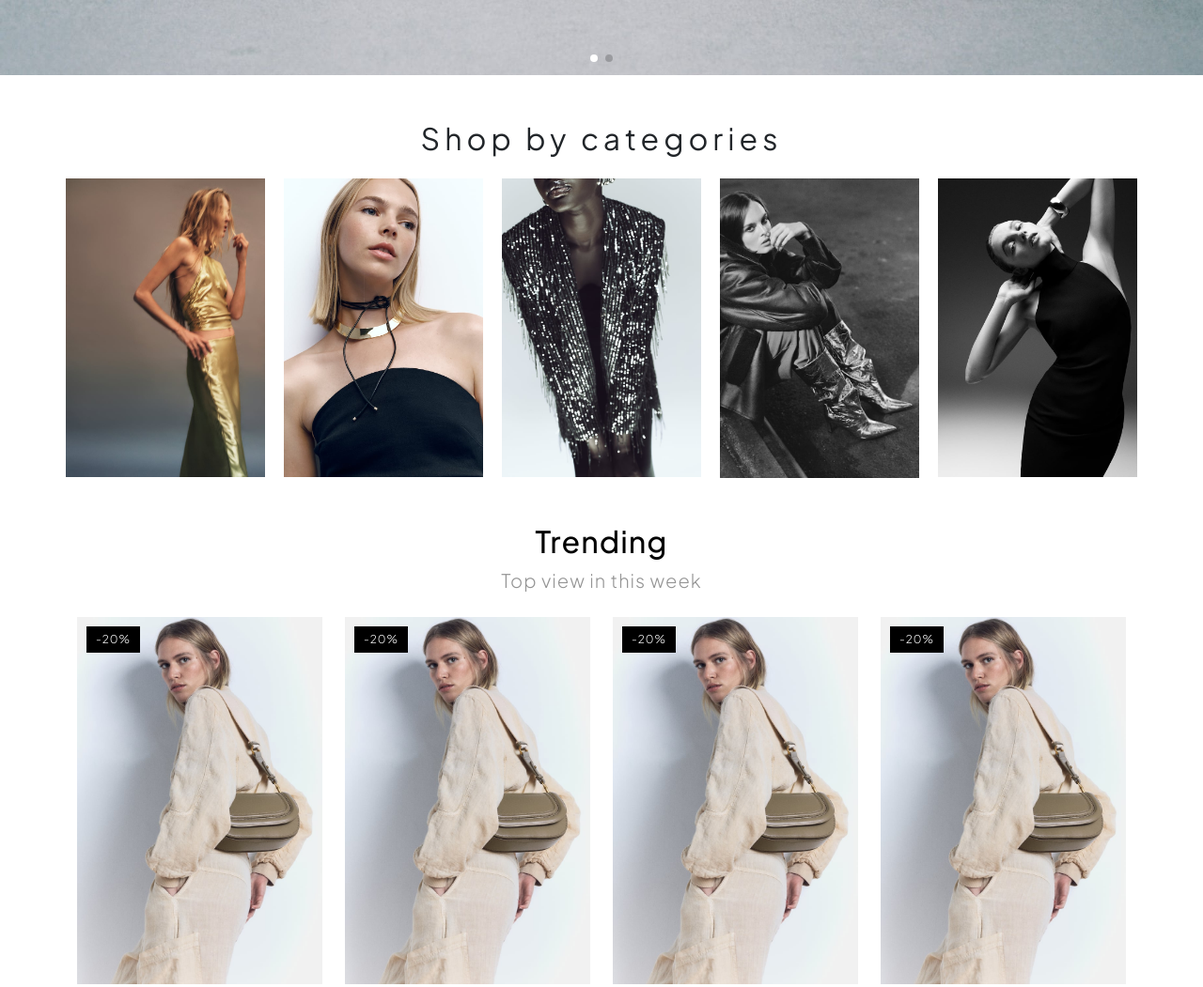
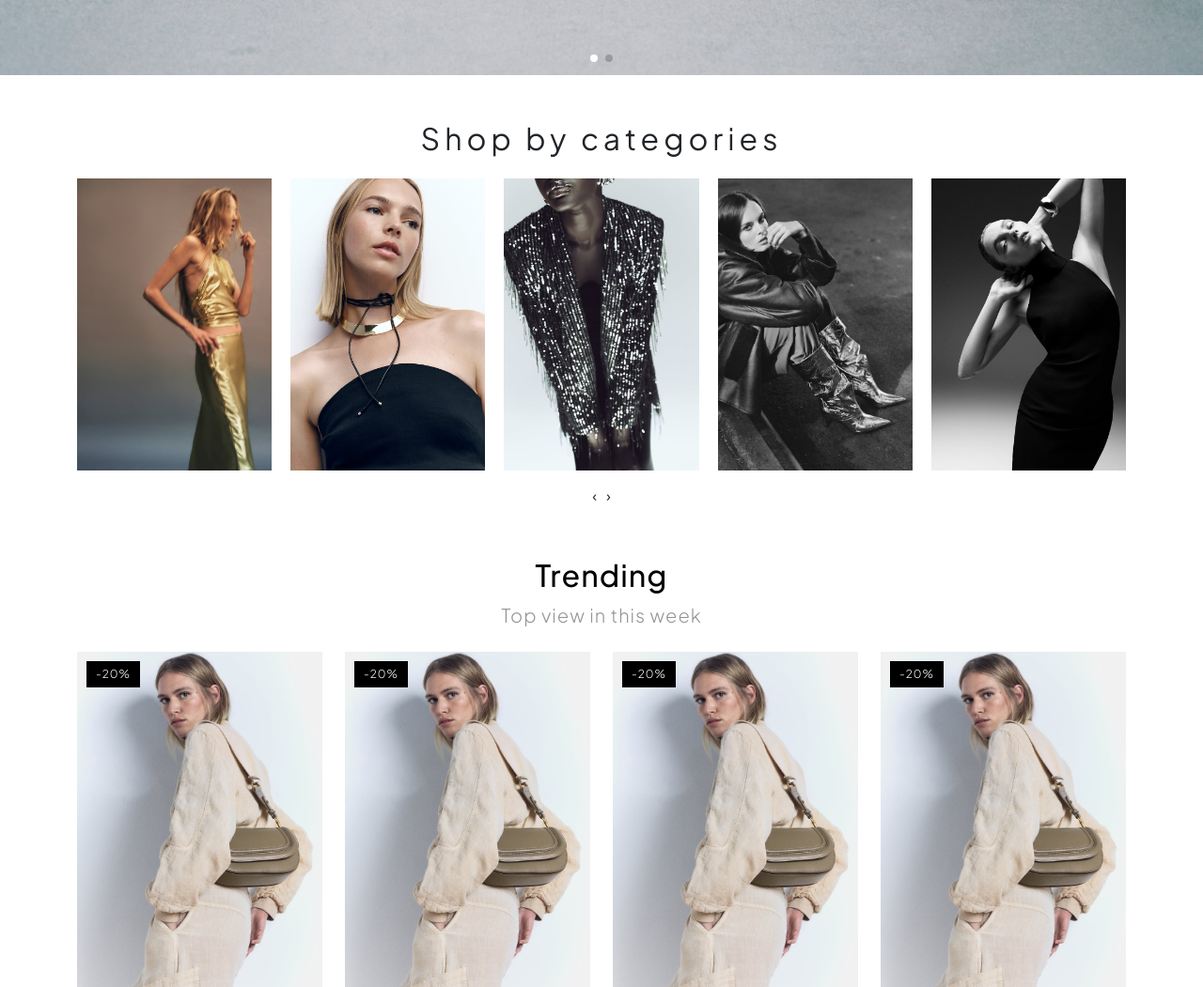
Before and after one commit to erawtfosgirl/ootd-website, a plain HTML site: page index.html in a window 1280 px wide. Shown: the part 720-1771 px from the top of the page at 94% size. Drawn offline with nearby package versions, Linux system fonts and the light colour scheme.

Commit message:
some changes

```diff
--- a/assets/styles/base/_typography.scss
+++ b/assets/styles/base/_typography.scss
@@ -296,6 +296,11 @@ body {
                 font-size: 12px;
             }
         }
+        .product-image {
+            .addtocart {
+                font-size: 12px;
+            }
+        }
     }
     .collection-section {
         h1 {
--- a/assets/styles/components/_category-item.scss
+++ b/assets/styles/components/_category-item.scss
@@ -4,10 +4,6 @@
     position: relative;
     overflow: hidden;
     img {
-        display: block;
-        width: 100%;
-        height: 100%;
-        object-fit: cover;
         transition: 0.3s ease-in-out;
     }
     a {
--- a/assets/styles/components/_product-item.scss
+++ b/assets/styles/components/_product-item.scss
@@ -56,3 +56,13 @@
         }
     }
 }
+@media screen and (max-width: 768px) {
+    .product-item {
+        .wishlist {
+            svg{
+                width: 14px;
+                height: 14px;
+            }
+        }
+    }
+}
--- a/assets/styles/layout/_footer.scss
+++ b/assets/styles/layout/_footer.scss
@@ -14,6 +14,9 @@
         .menu {
             li:not(:last-child) {
                 margin-bottom: 10px;
+            }
+            li a:hover{
+                text-decoration: underline;
             }
         }
 
--- a/index.html
+++ b/index.html
@@ -197,36 +197,36 @@
         </section>
 
         <section class="categories-section mt-5">
-            <div class="container swiper categorySwiper">
+            <div class="container">
                 <h2 class="mb-4 text-center">Shop by categories</h2>
-                <div class="swiper-wrapper">
-                    <div class="category-item swiper-slide">
+                <div class="owl-carousel owl-theme">
+                    <div class="category-item">
                         <a href="#">
-                            <img src="assets/images/categories/1165192303_1_1_1.jpg" alt="Image">
+                            <img class="img-fluid" src="assets/images/categories/1165192303_1_1_1.jpg" alt="Image">
                             <h3>Skirts</h3>
                         </a>
                     </div>
-                    <div class="category-item swiper-slide">
+                    <div class="category-item">
                         <a href="#">
-                            <img src="assets/images/categories/1856349303_1_1_1.jpg" alt="Image">
+                            <img class="img-fluid" src="assets/images/categories/1856349303_1_1_1.jpg" alt="Image">
                             <h3>Accessories</h3>
                         </a>
                     </div>
-                    <div class="category-item swiper-slide">
+                    <div class="category-item">
                         <a href="#">
-                            <img src="assets/images/categories/8917873033_2_1_1.jpg" alt="Image">
+                            <img class="img-fluid" src="assets/images/categories/8917873033_2_1_1.jpg" alt="Image">
                             <h3>Blazer</h3>
                         </a>
                     </div>
-                    <div class="category-item swiper-slide">
+                    <div class="category-item">
                         <a href="#">
-                            <img src="assets/images/categories/3009210303_2_1_1.jpg" alt="Image">
+                            <img class="img-fluid" src="assets/images/categories/3009210303_2_1_1.jpg" alt="Image">
                             <h3>Shoes</h3>
                         </a>
                     </div>
                     <div class="category-item swiper-slide">
                         <a href="#">
-                            <img src="assets/images/categories/8820321800_2_1_1.jpg" alt="Image">
+                            <img class="img-fluid" src="assets/images/categories/8820321800_2_1_1.jpg" alt="Image">
                             <h3>Dress</h3>
                         </a>
                     </div>
@@ -262,7 +262,7 @@
                                 </svg>
                             </button>
                             <span class="discount-box">-20%</span>
-                            <button class="col-6 addtocart">Add to cart</button>
+                            <button class="col-xl-8 col-lg-8 col-md-8 col-8 addtocart">Add to cart</button>
                         </div>
                         <div class="product-details mt-2">
                             <h5 class="product-name"><a href="#">Shoulder bag with flap</a></h5>
@@ -286,7 +286,7 @@
                                 </svg>
                             </button>
                             <span class="discount-box">-20%</span>
-                            <button class="col-6 addtocart">Add to cart</button>
+                            <button class="col-xl-8 col-lg-8 col-md-8 col-8 addtocart">Add to cart</button>
                         </div>
                         <div class="product-details mt-2">
                             <h5 class="product-name"><a href="#">Shoulder bag with flap</a></h5>
@@ -310,7 +310,7 @@
                                 </svg>
                             </button>
                             <span class="discount-box">-20%</span>
-                            <button class="col-6 addtocart">Add to cart</button>
+                            <button class="col-xl-8 col-lg-8 col-md-8 col-8 addtocart">Add to cart</button>
                         </div>
                         <div class="product-details mt-2">
                             <h5 class="product-name"><a href="#">Shoulder bag with flap</a></h5>
@@ -334,7 +334,7 @@
                                 </svg>
                             </button>
                             <span class="discount-box">-20%</span>
-                            <button class="col-6 addtocart">Add to cart</button>
+                            <button class="col-xl-8 col-lg-8 col-md-8 col-8 addtocart">Add to cart</button>
                         </div>
                         <div class="product-details mt-2">
                             <h5 class="product-name"><a href="#">Shoulder bag with flap</a></h5>
@@ -379,13 +379,13 @@
 
         <section class="newsletter-section mt-5">
             <div class="container h-100">
-                <div
+                <form
                     class="d-flex flex-column h-100 justify-content-center align-items-center gap-4 text-center newsletter-content">
                     <h1 class="title">THE MOST OOTD OF THE SEASON IT’S IN OUR NEWSLETTER!</h1>
                     <div class="subtitle">SUBSCRIBE TO OUR NEWSLETTER</div>
                     <input type="email" placeholder="E-mail" required>
                     <button type="button">I'M IN</button>
-                </div>
+            </form>
             </div>
         </section>
     </main>
@@ -476,6 +476,11 @@
     <!-- Swiper JS -->
     <script src="https://cdn.jsdelivr.net/npm/swiper@11/swiper-bundle.min.js"></script>
 
+    <!-- Carousel JS -->
+    <script src="https://cdnjs.cloudflare.com/ajax/libs/OwlCarousel2/2.3.4/owl.carousel.min.js"
+        integrity="sha512-bPs7Ae6pVvhOSiIcyUClR7/q2OAsRiovw4vAkX+zJbw3ShAeeqezq50RIIcIURq7Oa20rW2n2q+fyXBNcU9lrw=="
+        crossorigin="anonymous" referrerpolicy="no-referrer"></script>
+
     <!-- Custom JS -->
     <script src="assets/scripts/main.js"></script>
 
@@ -485,7 +490,7 @@
             cssMode: true,
             direction: "horizontal",
             keyboard: true,
-            // loop: true,
+            loop: true,
             // autoplay: {
             //     delay: 2500,
             //     disableOnInteraction: false
@@ -499,32 +504,15 @@
                 clickable: true
             },
         });
-
-        var categorySwiper = new Swiper(".categorySwiper", {
-            slidesPerView: 2,
-            spaceBetween: 10,
-            keyboard: true,
-            // loop: true,
-            // autoplay: {
-            //     delay: 2500,
-            //     disableOnInteraction: false
-            // },
-            breakpoints: {
-                640: {
-                    slidesPerView: 2,
-                    spaceBetween: 20,
-                },
-                768: {
-                    slidesPerView: 4,
-                    spaceBetween: 20,
-                },
-                1024: {
-                    slidesPerView: 5,
-                    spaceBetween: 20,
-                },
-            },
+    </script>
+    <script>
+        $(".owl-carousel").owlCarousel({
+            loop: true,
+            margin: 10,
+            dots: false,
+            nav: true,
+            responsive: { 0: { items: 2 }, 600: { items: 3,margin:20 }, 1000: { items: 5,margin:20 } },
         });
-
     </script>
 </body>
 
```
Also changed, not shown: assets/styles/style.css, 1 other file.
